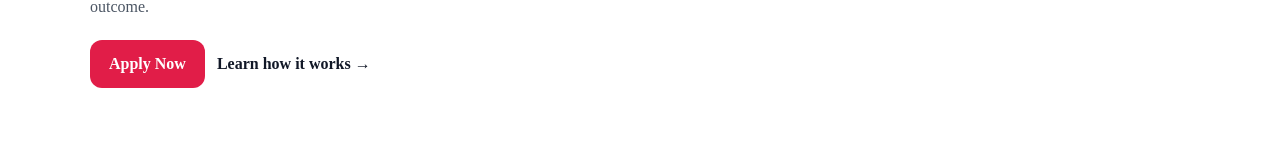
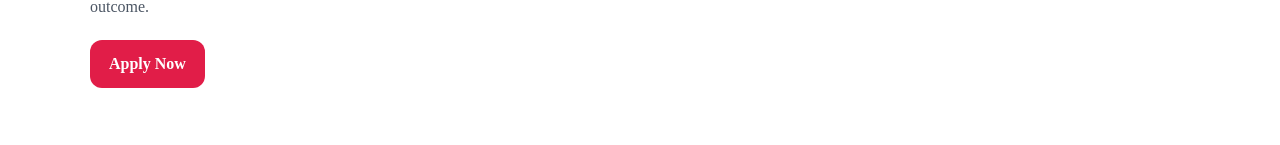
Before and after one commit to marketplaceholdings/marketplace-holdings-site, a React (Vite) app in the folder marketplace-holdings-site/: page / in a window 1280 px wide. Shown: the part 385-530 px from the top of the page. Built offline with nearby package versions, Linux system fonts and the light colour scheme.

Commit message:
Update App.jsx

```diff
--- a/marketplace-holdings-site/src/App.jsx
+++ b/marketplace-holdings-site/src/App.jsx
@@ -178,7 +178,7 @@ export default function App() {
             </p>
             <div style={{ marginTop: 24, display: "flex", gap: 12, alignItems: "center" }}>
               <Button href="#apply" size="lg">Apply Now</Button>
-              <a href="#model" style={{ color: theme.text, textDecoration: "none", fontWeight: 700 }}>Learn how it works →</a>
+
             </div>
           </div>
         </Container>
```
